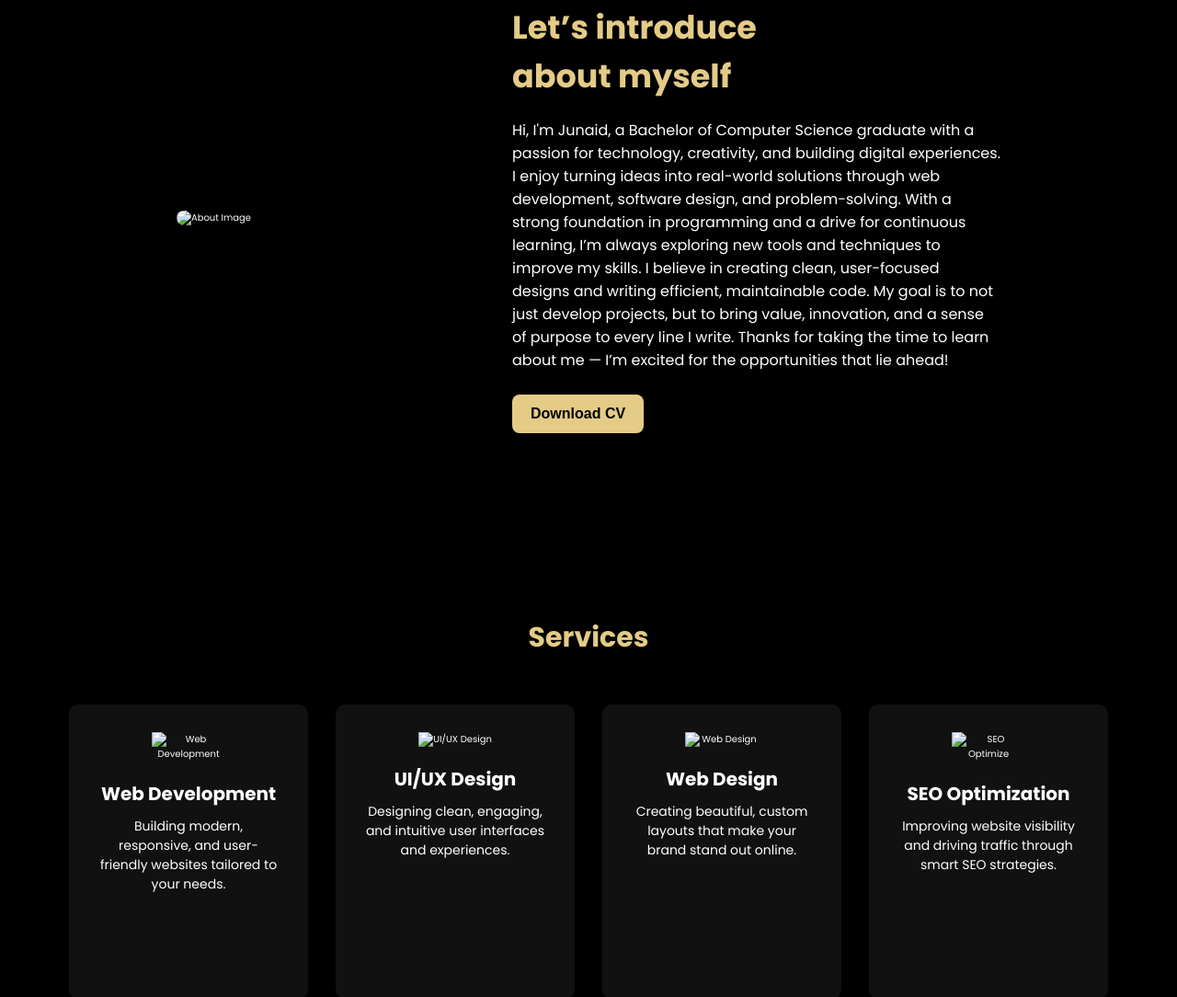
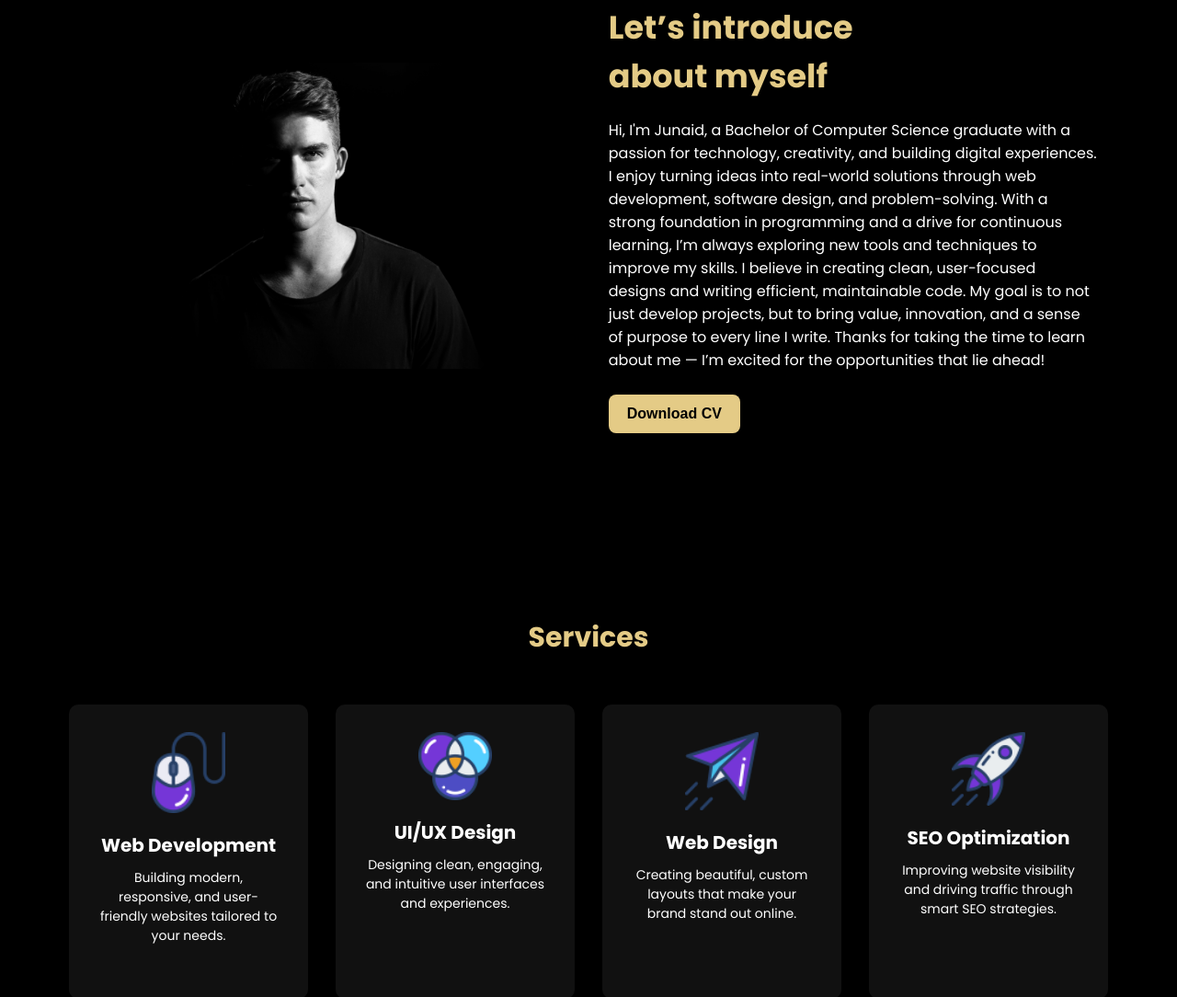
Before and after one commit to DevJunaid404/Portfolio-Website, a plain HTML site: page index.html in a window 1280 px wide. Shown: the part 908-1992 px from the top of the page at 92% size. Drawn offline with Linux system fonts and the light colour scheme; the site is published under a folder, as on GitHub Pages, so addresses that start at the root find nothing.

Commit message:
Update index.html

```diff
--- a/index.html
+++ b/index.html
@@ -43,7 +43,7 @@
             <h2>About Me</h2>
         </div>
         <div class="about-left-section">
-            <img src="/img/about-img.jpg" alt="About Image">
+            <img src="img/about-img.jpg" alt="About Image">
         </div>
         <div class="about-right-section">
             <h2>Let’s introduce<br>about myself</h2>
@@ -61,22 +61,22 @@
         </div>
         <div class="service-cards">
             <div class="card-one">
-                <img src="/img/services-one.png" alt="Web Development">
+                <img src="img/services-one.png" alt="Web Development">
                 <h2>Web Development</h2>
                 <p>Building modern, responsive, and user-friendly websites tailored to your needs.</p>
             </div>
             <div class="card-one">
-                <img src="/img/services-two.png" alt="UI/UX Design">
+                <img src="img/services-two.png" alt="UI/UX Design">
                 <h2>UI/UX Design</h2>
                 <p>Designing clean, engaging, and intuitive user interfaces and experiences.</p>
             </div>
             <div class="card-one">
-                <img src="/img/services-three.png" alt="Web Design">
+                <img src="img/services-three.png" alt="Web Design">
                 <h2>Web Design</h2>
                 <p>Creating beautiful, custom layouts that make your brand stand out online.</p>
             </div>
             <div class="card-one">
-                <img src="/img/services-four.png" alt="SEO Optimize">
+                <img src="img/services-four.png" alt="SEO Optimize">
                 <h2>SEO Optimization</h2>
                 <p>Improving website visibility and driving traffic through smart SEO strategies.</p>
             </div>
```
